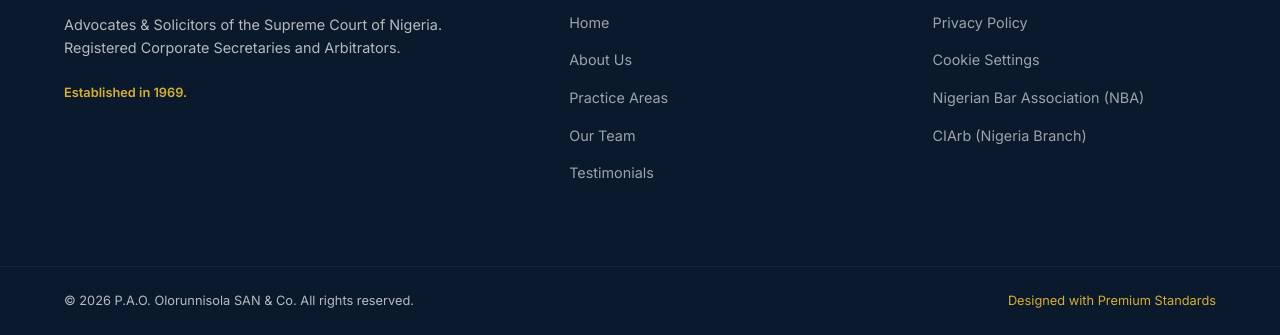
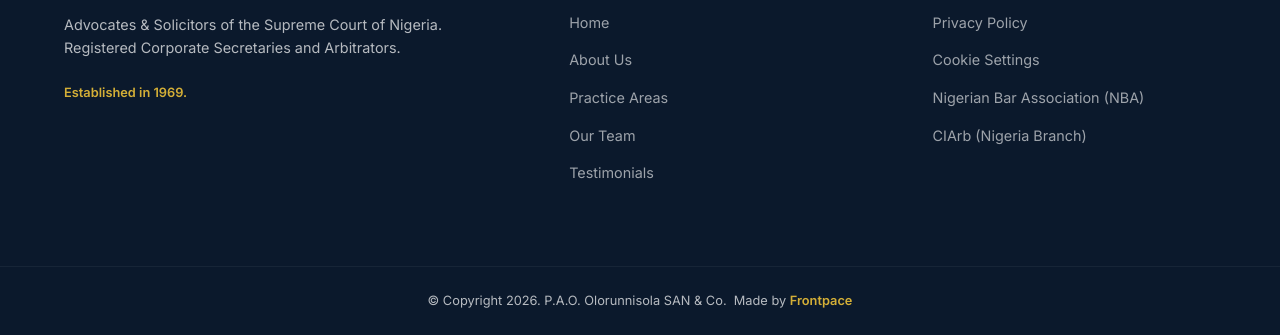
Before and after one commit to Bombaj6/P.A.O-website, a plain HTML site: page index.html in a window 1280 px wide. Shown: the part 6363-6698 px from the top of the page. Drawn offline with nearby package versions, Linux system fonts and the light colour scheme; a web font is replaced by a local one.

Commit message:
Update footer credit: Made by Frontpace with link

```diff
--- a/index.html
+++ b/index.html
@@ -538,8 +538,7 @@
         </div>
         <div class="footer-bottom">
             <div class="section-container bottom-flex">
-                <p>&copy; 2026 P.A.O. Olorunnisola SAN & Co. All rights reserved.</p>
-                <p class="designer-credit">Designed with Premium Standards</p>
+                <p>&copy; Copyright 2026. P.A.O. Olorunnisola SAN & Co. &nbsp;Made by <a href="https://frontpace-website.vercel.app" target="_blank" rel="noopener" class="footer-credit-link">Frontpace</a></p>
             </div>
         </div>
     </footer>
--- a/styles.css
+++ b/styles.css
@@ -1361,12 +1361,21 @@
 
 .bottom-flex {
     display: flex;
-    justify-content: space-between;
+    justify-content: center;
     align-items: center;
-}
-
-.designer-credit {
-    color: var(--accent-gold);
+    text-align: center;
+}
+
+.footer-credit-link {
+    color: var(--accent-gold);
+    text-decoration: none;
+    font-weight: 600;
+    transition: color 0.3s ease;
+}
+
+.footer-credit-link:hover {
+    color: #fff;
+    text-decoration: underline;
 }
 
 /* ==========================================
```
Also changed, not shown: privacy.html (+1 -2 lines), team.html (+1 -2 lines).
